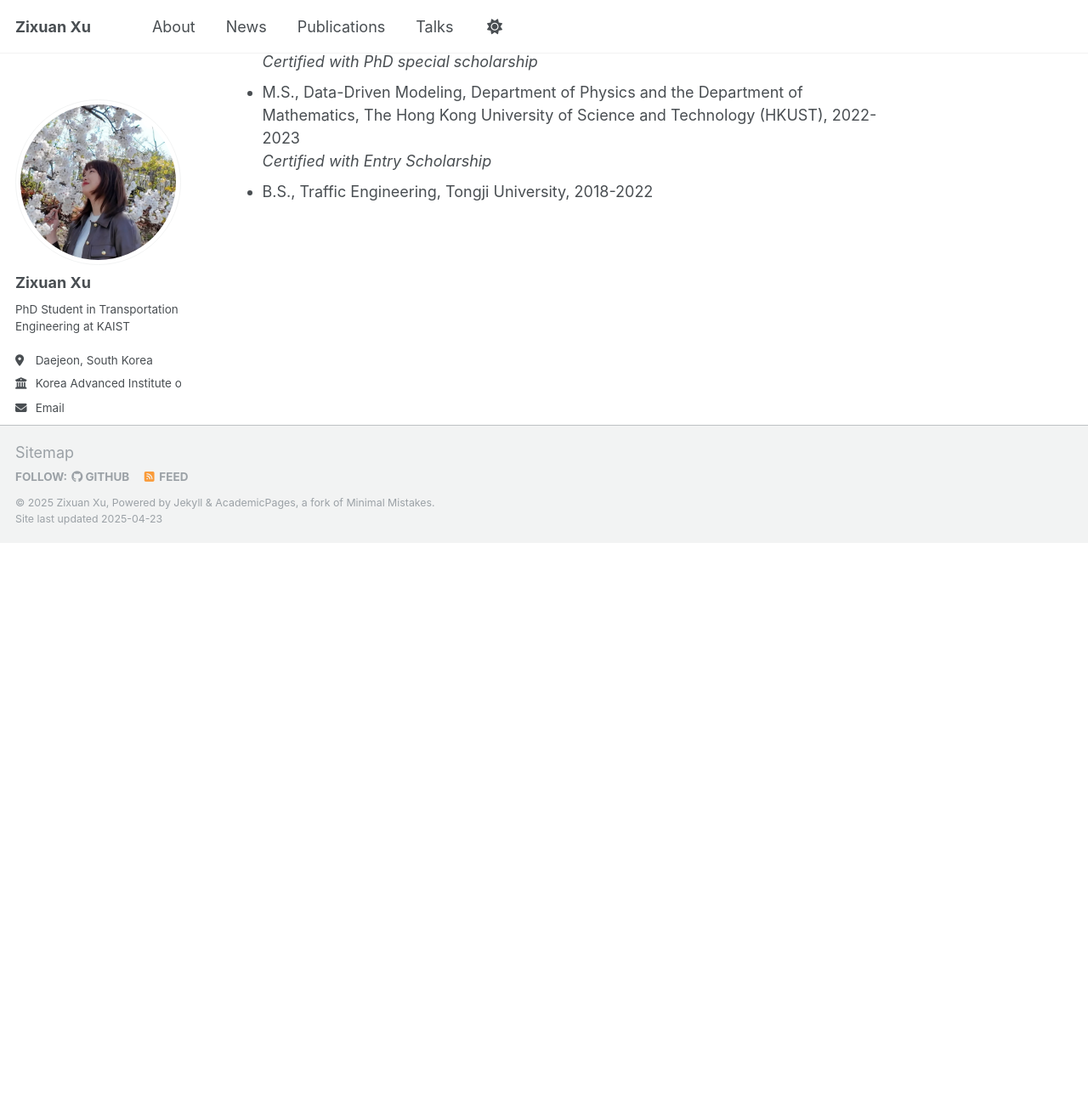
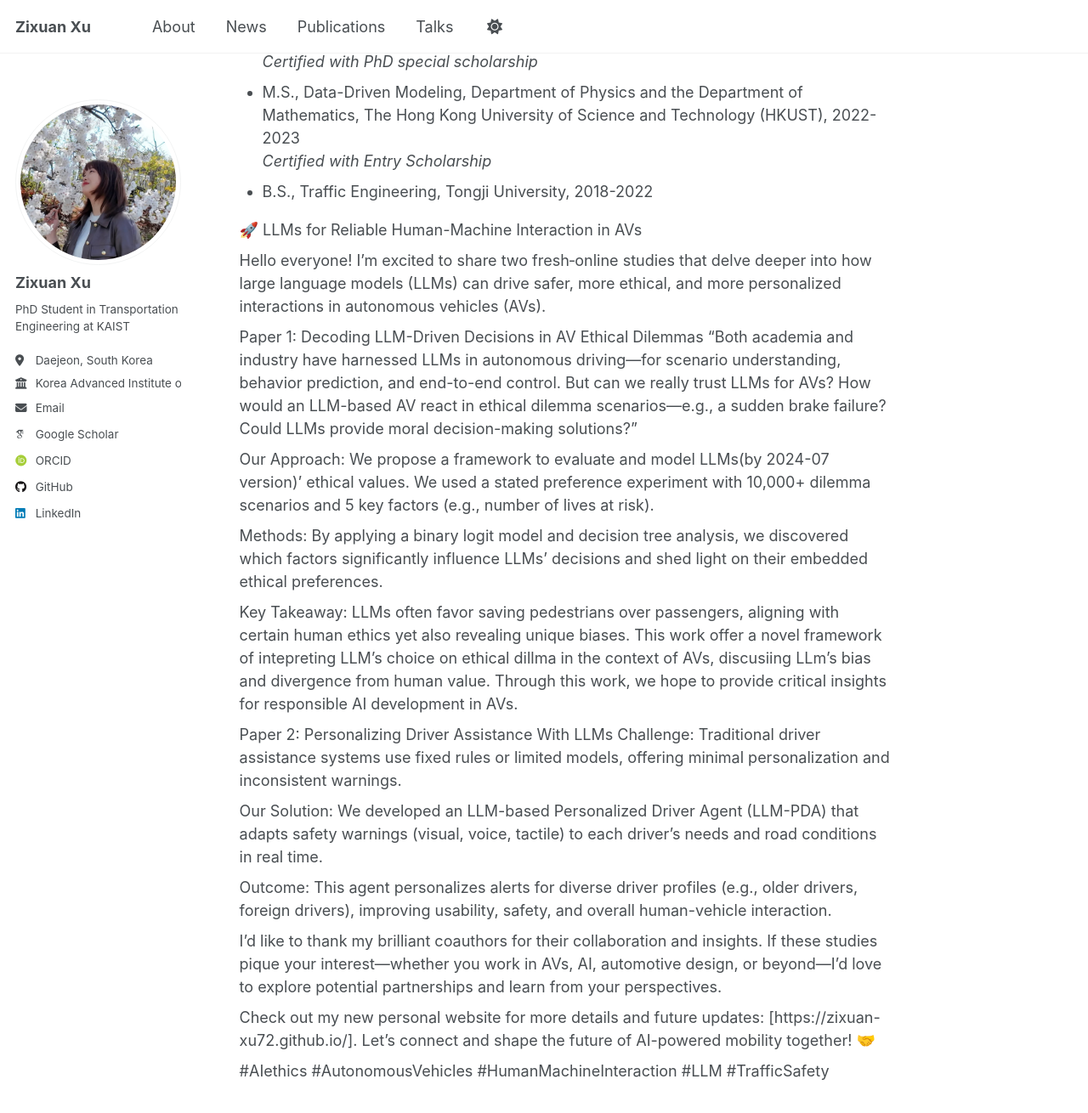
Before and after one commit to zixuan-xu72/zixuan-xu72.github.io, a Jekyll site: the page built from _pages/about.md, in a window 1280 px wide and 1400 px high, scrolled down 2568 px. Shown: the top 1310 px of the window at 85% size. Built offline with Jekyll 4.4.1, drawn with Linux system fonts in a browser that asks for light colours; some web fonts are replaced; before the commit the page ends 3207 px from its top, so only the background shows below that; some of the changed text lies outside the part shown.

Commit message:
website UPDATE

```diff
--- a/_pages/about.md
+++ b/_pages/about.md
@@ -12,9 +12,9 @@ redirect_from:
 
 Hello, I am Zixuan, a Ph.D. student in Transportation at the [Cho Chun Shik Graduate School of Mobility](https://mobility.kaist.ac.kr/), Korea Advanced Institute of Science and Technology (KAIST). I work in the [🚗 HumanFACTS Lab](https://human-facts.kaist.ac.kr/) under the supervision of [Dr. Tiantian(Nicole) Chen](https://sites.google.com/view/chentiantian/home), where we are dedicated to advancing transportation safety through human-centered research and innovation.
 
-My research interest lies in the intersection of <span style="color: #FF8C00;">Generative AI</span>, <span style="color: #FF8C00;">Human-Machine Interaction (HMI)</span>, and <span style="color: #FF8C00;">Autonomous Vehicles (AVs)</span>. I focus on leveraging advanced AI, particularly Large Language Models (LLMs), to create safer, more intuitive, and personalized interactions within intelligent transportation systems. This includes exploring human factors, communication methods, and interface design for AVs.
+My research interest lies in the intersection of <span style="color: #FF8C00;font-weight: 600;">Generative AI</span>, <span style="color: #FF8C00;font-weight: 600;">Human-Machine Interaction (HMI)</span>, and <span style="color: #FF8C00;font-weight: 600;">Autonomous Vehicles (AVs)</span>. I focus on leveraging advanced AI, particularly Large Language Models (LLMs), to create safer, more intuitive, and personalized interactions within intelligent transportation systems. This includes exploring human factors, communication methods, and interface design for AVs.
 
-Additionally, my work addresses critical safety and societal considerations essential for the responsible deployment of intelligent vehicles, specifically examining <span style="color: #FF8C00;">AI trustworthiness</span> and <span style="color: #FF8C00;">cybersecurity</span> challenges.
+Additionally, my work addresses critical safety and societal considerations essential for the responsible deployment of intelligent vehicles, specifically examining <span style="color: #FF8C00;font-weight: 600;">AI trustworthiness</span>, <span style="color: #FF8C00;font-weight: 600;">cybersecurity</span> and <span style="color: #FF8C00;font-weight: 600;"> ethical</span> challenges.
 
 ## Research Vision
 
@@ -61,3 +61,31 @@ During my PhD stage, I seek to answer several questions about our future with in
 
 - B.S., Traffic Engineering,
   Tongji University, 2018-2022
+
+
+🚀 LLMs for Reliable Human-Machine Interaction in AVs
+
+Hello everyone! I’m excited to share two fresh‑online studies that delve deeper into how large language models (LLMs) can drive safer, more ethical, and more personalized interactions in autonomous vehicles (AVs).
+
+Paper 1: Decoding LLM-Driven Decisions in AV Ethical Dilemmas
+“Both academia and industry have harnessed LLMs in autonomous driving—for scenario understanding, behavior prediction, and end-to-end control. But can we really trust LLMs for AVs? How would an LLM-based AV react in ethical dilemma scenarios—e.g., a sudden brake failure? Could LLMs provide moral decision-making solutions?”
+
+Our Approach: We propose a framework to evaluate and model LLMs(by 2024-07 version)’ ethical values. We used a stated preference experiment with 10,000+ dilemma scenarios and 5 key factors (e.g., number of lives at risk).
+
+Methods: By applying a binary logit model and decision tree analysis, we discovered which factors significantly influence LLMs’ decisions and shed light on their embedded ethical preferences.
+
+Key Takeaway: LLMs often favor saving pedestrians over passengers, aligning with certain human ethics yet also revealing unique biases. This work offer a novel framework of intepreting LLM's choice on ethical dillma in the context of AVs, discusiing LLm's bias and divergence from human value. Through this work, we hope to provide critical insights for responsible AI development in AVs.
+
+Paper 2: Personalizing Driver Assistance With LLMs
+Challenge: Traditional driver assistance systems use fixed rules or limited models, offering minimal personalization and inconsistent warnings.
+
+Our Solution: We developed an LLM-based Personalized Driver Agent (LLM-PDA) that adapts safety warnings (visual, voice, tactile) to each driver’s needs and road conditions in real time.
+
+Outcome: This agent personalizes alerts for diverse driver profiles (e.g., older drivers, foreign drivers), improving usability, safety, and overall human-vehicle interaction.
+
+I’d like to thank my brilliant coauthors for their collaboration and insights. If these studies pique your interest—whether you work in AVs, AI, automotive design, or beyond—I’d love to explore potential partnerships and learn from your perspectives.
+
+Check out my new personal website for more details and future updates: [https://zixuan-xu72.github.io/].
+Let’s connect and shape the future of AI-powered mobility together! 🤝
+
+#AIethics #AutonomousVehicles #HumanMachineInteraction #LLM #TrafficSafety
```
